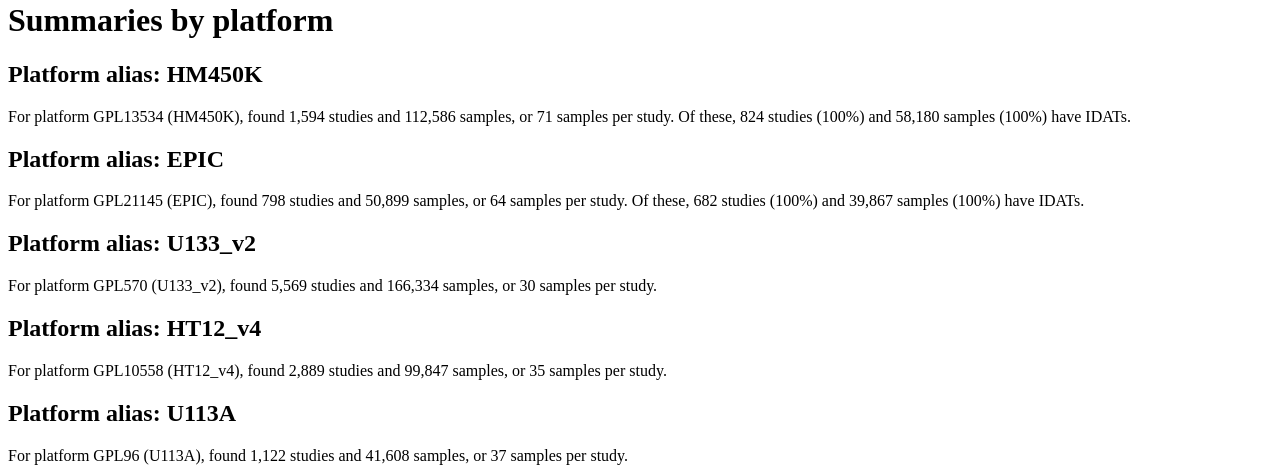
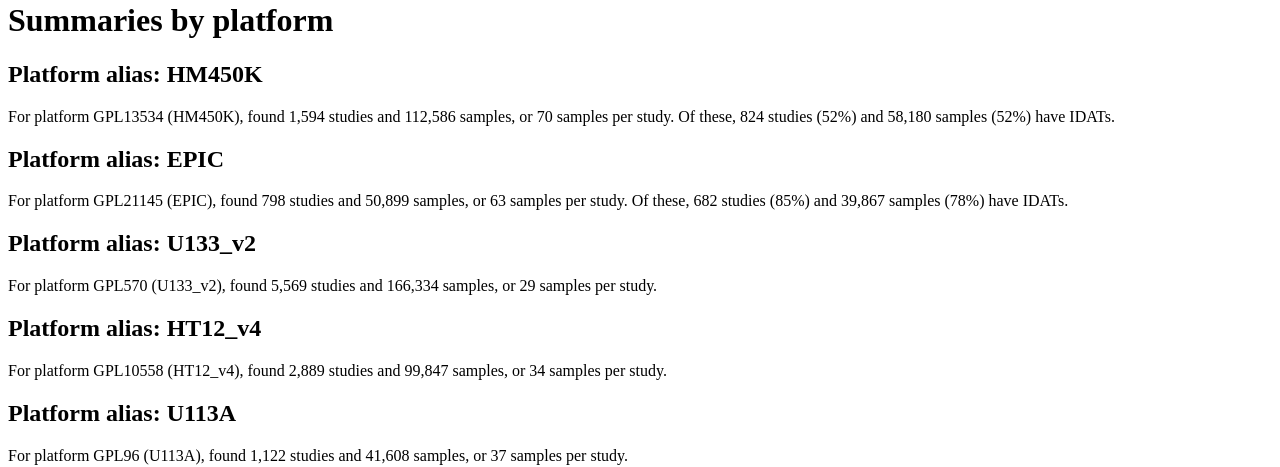
Before and after one commit to metamaden/geoarraydigest, a Jekyll site: the page built from _posts/2023-01-08-Array-Digest.md, in a window 1280 px wide. Shown: the part 143-610 px from the top of the page. Built offline with Jekyll 4.4.1, drawn with Linux system fonts in a browser that asks for light colours.

```diff
--- a/_posts/2023-01-08-Array-Digest.md
+++ b/_posts/2023-01-08-Array-Digest.md
@@ -6,16 +6,16 @@
 # Summaries by platform
 
 ## Platform alias: HM450K
-For platform GPL13534 (HM450K), found 1,594 studies and 112,586 samples, or 71 samples per study. Of these, 824 studies (100%) and 58,180 samples (100%) have IDATs.
+For platform GPL13534 (HM450K), found 1,594 studies and 112,586 samples, or 70 samples per study. Of these, 824 studies (52%) and 58,180 samples (52%) have IDATs.
 
 ## Platform alias: EPIC
-For platform GPL21145 (EPIC), found 798 studies and 50,899 samples, or 64 samples per study. Of these, 682 studies (100%) and 39,867 samples (100%) have IDATs.
+For platform GPL21145 (EPIC), found 798 studies and 50,899 samples, or 63 samples per study. Of these, 682 studies (85%) and 39,867 samples (78%) have IDATs.
 
 ## Platform alias: U133_v2
-For platform GPL570 (U133_v2), found 5,569 studies and 166,334 samples, or 30 samples per study.
+For platform GPL570 (U133_v2), found 5,569 studies and 166,334 samples, or 29 samples per study.
 
 ## Platform alias: HT12_v4
-For platform GPL10558 (HT12_v4), found 2,889 studies and 99,847 samples, or 35 samples per study.
+For platform GPL10558 (HT12_v4), found 2,889 studies and 99,847 samples, or 34 samples per study.
 
 ## Platform alias: U113A
 For platform GPL96 (U113A), found 1,122 studies and 41,608 samples, or 37 samples per study.
--- a/python/edirect_queries.py
+++ b/python/edirect_queries.py
@@ -9,7 +9,7 @@
 import subprocess, os, pandas
 from datetime import date
 
-def new_digest(platformlist = ['GPL13534','GPL21145', 'GPL570', 'GPL10558', 'GPL96'],
+def new_digest(platformlist = ['GPL21145', 'GPL13534', 'GPL570', 'GPL10558', 'GPL96'],
 	datapath=os.path.join('data'), metadf_name='arraymetadf.csv',
 	queriespath=os.path.join('inst', 'queries'), totalsdir='totals'):
 	""" run_gad
@@ -89,7 +89,7 @@
 	of.close()
 	return True
 
-def analyze_query_data(dig, num_round = 0):
+def analyze_query_data(dig, num_round = 2):
 	"""
 	Gets key statistics for digest.
 	"""
```
Also changed, not shown: data/data_2023-01-08.csv (+9 -9 lines).
